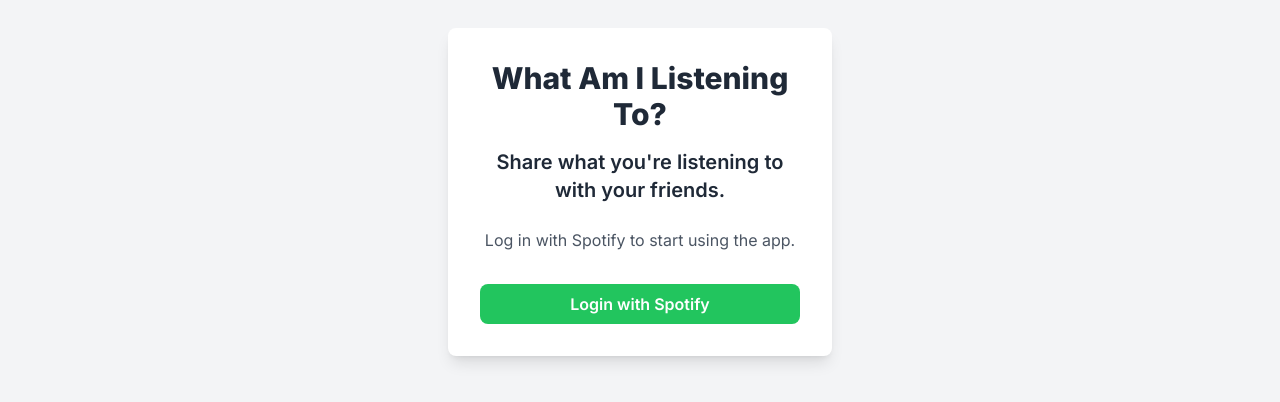
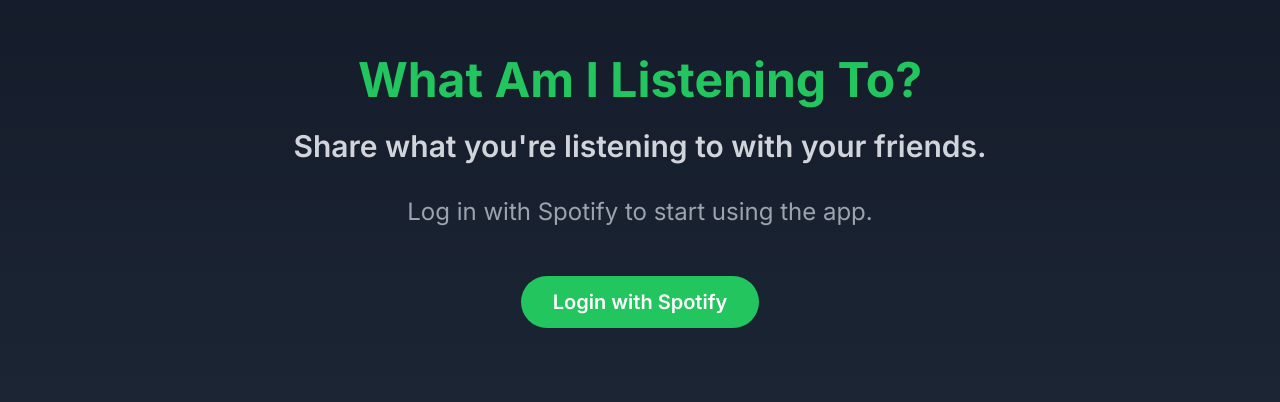
Before and after one commit to brandonhuynh1/WhatAmIListeningTo, a Next.js app: page / in a window 1280 px wide. Shown: the part 208-610 px from the top of the page. Built offline with nearby package versions, Linux system fonts and the light colour scheme.

Commit message:
Add Spotify dashboard skeleton and restyle home page

```diff
--- a/src/app/page.tsx
+++ b/src/app/page.tsx
@@ -26,33 +26,33 @@
   };
 
   return (
-    <div className="flex items-center justify-center min-h-screen bg-gray-100">
-      <div className="bg-white p-8 rounded-lg shadow-lg max-w-sm w-full">
-        <h1 className="text-3xl font-extrabold text-gray-800 text-center mb-4">
+    <div className="min-h-screen bg-gradient-to-b from-gray-900 to-gray-800 text-white p-6 sm:p-8 md:p-10 flex items-center justify-center">
+      <div className="max-w-[90rem] mx-auto text-center">
+        <h1 className="text-4xl sm:text-5xl font-bold mb-6 text-green-500">
           What Am I Listening To?
         </h1>
 
-        <h2 className="text-xl font-semibold text-gray-800 text-center mb-6">
+        <h2 className="text-2xl sm:text-3xl font-semibold mb-8 text-gray-300">
           Share what you're listening to with your friends.
         </h2>
 
-        <p className="text-gray-600 text-center mb-8">
+        <p className="text-xl sm:text-2xl text-gray-400 mb-12">
           Log in with Spotify to start using the app.
         </p>
 
         <button
           onClick={handleLogin}
           disabled={isLoading}
-          className={`w-full py-2 px-4 rounded-lg font-semibold text-white transition-colors ${
+          className={`py-3 px-8 rounded-full font-semibold text-lg sm:text-xl transition-colors ${
             isLoading
-              ? "bg-gray-400 cursor-not-allowed"
+              ? "bg-gray-600 cursor-not-allowed"
               : "bg-green-500 hover:bg-green-600"
           }`}
         >
           {isLoading ? (
             <span className="flex items-center justify-center">
               <svg
-                className="animate-spin h-5 w-5 mr-3 text-white"
+                className="animate-spin h-6 w-6 mr-3 text-white"
                 viewBox="0 0 24 24"
               >
                 <circle
@@ -70,7 +70,7 @@
                   d="M4 12a8 8 0 018-8V0C5.373 0 0 5.373 0 12h4zm2 5.291A7.962 7.962 0 014 12H0c0 3.042 1.135 5.824 3 7.938l3-2.647z"
                 />
               </svg>
-              Redirecting...
+              Connecting to Spotify...
             </span>
           ) : (
             "Login with Spotify"
--- /dev/null
+++ b/src/components/SpotifyDashboardSkeleton.tsx
@@ -0,0 +1,59 @@
+import React from "react";
+
+const SpotifyDashboardSkeleton = () => {
+  return (
+    <div className="min-h-screen bg-gradient-to-b from-gray-900 to-gray-800 text-white p-6 sm:p-8 md:p-10">
+      <div className="max-w-[90rem] mx-auto">
+        {/* Top Row: User Profile and Now Playing Title */}
+        <div className="flex flex-col md:flex-row justify-between items-center mb-8">
+          {/* User Profile Section */}
+          <div className="flex items-center mb-4 md:mb-0">
+            <div className="w-20 h-20 sm:w-24 sm:h-24 rounded-full mr-6 bg-gray-700 animate-pulse"></div>
+            <div>
+              <div className="h-8 w-48 bg-gray-700 rounded animate-pulse mb-2"></div>
+              <div className="h-6 w-32 bg-gray-700 rounded animate-pulse"></div>
+            </div>
+          </div>
+
+          {/* Now Playing Title */}
+          <div className="h-10 w-48 bg-gray-700 rounded animate-pulse"></div>
+        </div>
+
+        {/* Now Playing Section with Large Album Art */}
+        <div className="mb-12">
+          <div className="flex flex-col lg:flex-row items-center lg:items-start lg:justify-center w-full">
+            <div className="relative w-[24rem] h-[24rem] sm:w-[28rem] sm:h-[28rem] md:w-[32rem] md:h-[32rem] lg:w-[36rem] lg:h-[36rem] mb-8 lg:mb-0 lg:mr-12">
+              <div className="absolute inset-0 bg-gray-700 rounded-full animate-pulse"></div>
+            </div>
+            <div className="text-center lg:text-left lg:flex lg:flex-col lg:justify-center lg:h-[36rem] w-full lg:w-1/3">
+              <div className="h-10 w-3/4 bg-gray-700 rounded animate-pulse mb-4 mx-auto lg:mx-0"></div>
+              <div className="h-8 w-2/3 bg-gray-700 rounded animate-pulse mb-4 mx-auto lg:mx-0"></div>
+              <div className="h-6 w-1/2 bg-gray-700 rounded animate-pulse mx-auto lg:mx-0"></div>
+            </div>
+          </div>
+        </div>
+
+        {/* Recently Played Tracks Section */}
+        <div>
+          <div className="h-10 w-64 bg-gray-700 rounded animate-pulse mb-6"></div>
+          <div className="grid grid-cols-1 md:grid-cols-2 gap-6">
+            {[...Array(4)].map((_, index) => (
+              <div
+                key={index}
+                className="bg-gray-800 bg-opacity-50 rounded-lg p-6 flex items-center"
+              >
+                <div className="w-24 h-24 sm:w-28 sm:h-28 rounded mr-6 bg-gray-700 animate-pulse"></div>
+                <div className="flex-grow">
+                  <div className="h-8 w-3/4 bg-gray-700 rounded animate-pulse mb-2"></div>
+                  <div className="h-6 w-1/2 bg-gray-700 rounded animate-pulse"></div>
+                </div>
+              </div>
+            ))}
+          </div>
+        </div>
+      </div>
+    </div>
+  );
+};
+
+export default SpotifyDashboardSkeleton;
```
